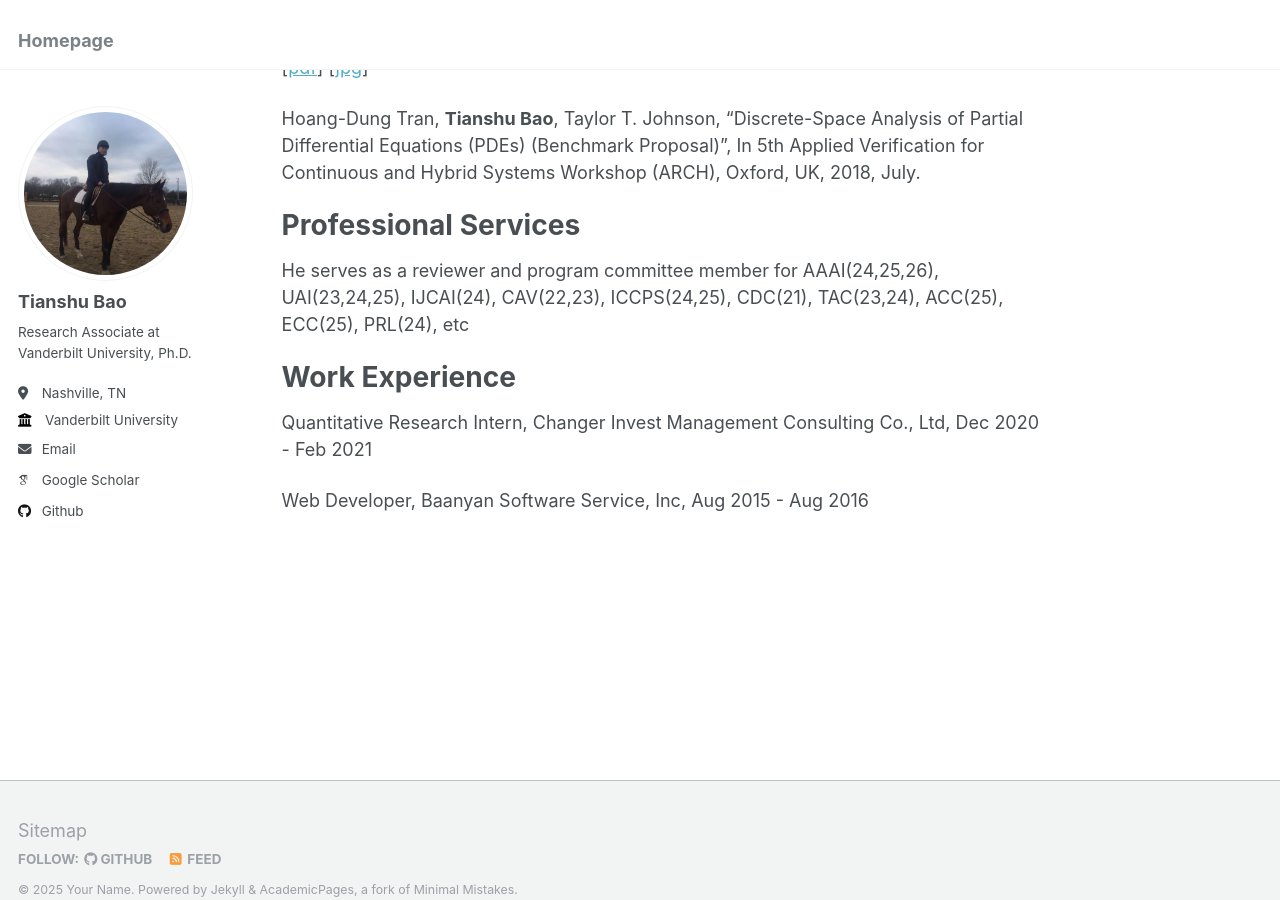
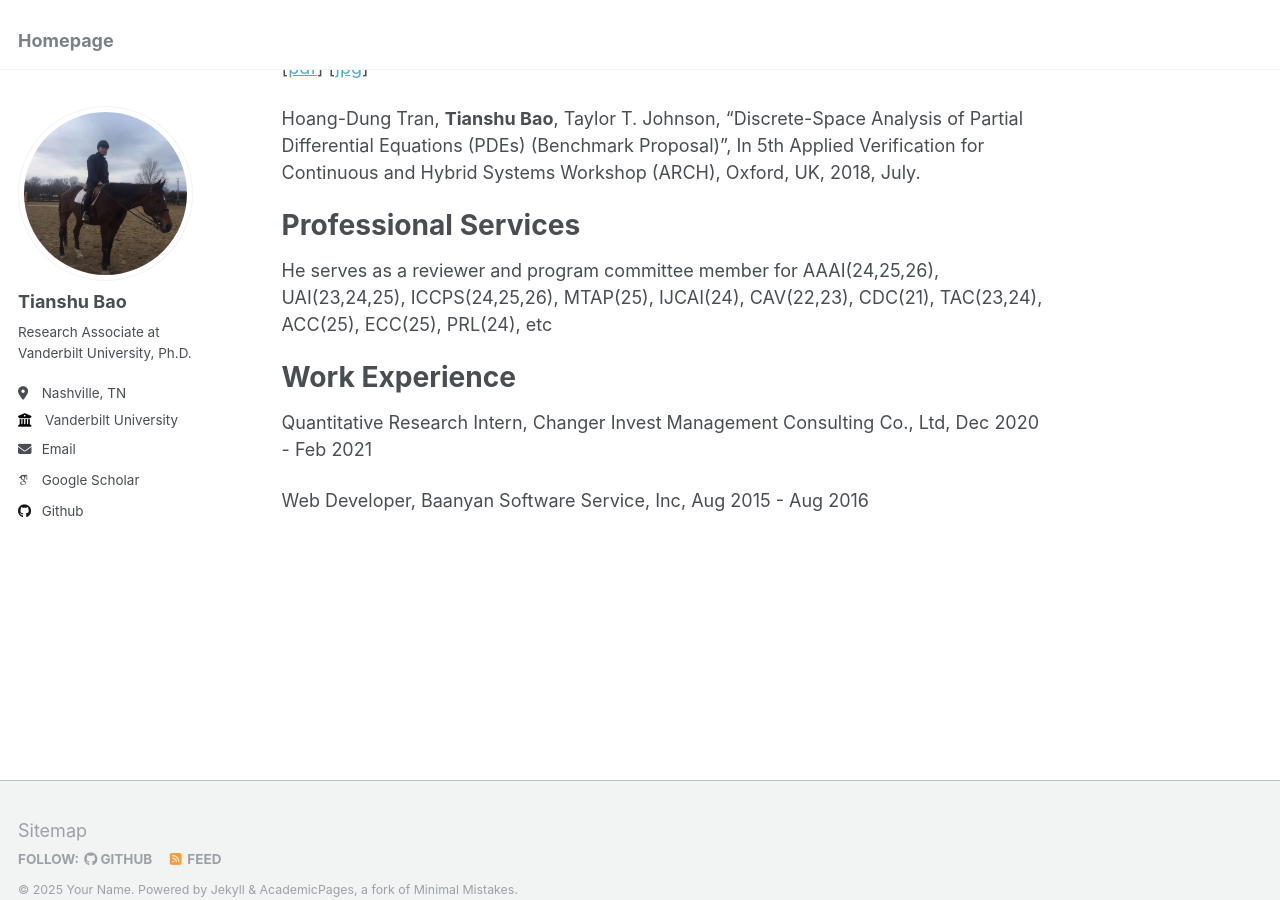
Before and after one commit to tianshubao1/tianshubao1.github.io, a Jekyll site: the page built from _pages/about.md, in a window 1280 px wide and 900 px high, scrolled down 984 px. Built offline with Jekyll 4.4.1, drawn with Linux system fonts in a browser that asks for light colours; some web fonts are replaced.

Commit message:
Update about.md

```diff
--- a/_pages/about.md
+++ b/_pages/about.md
@@ -27,7 +27,7 @@ Hoang-Dung Tran, **Tianshu Bao**, Taylor T. Johnson, "Discrete-Space Analysis of
 
 Professional Services
 ======
-He serves as a reviewer and program committee member for AAAI(24,25,26), UAI(23,24,25), IJCAI(24), CAV(22,23), ICCPS(24,25), CDC(21), TAC(23,24), ACC(25), ECC(25), PRL(24), etc
+He serves as a reviewer and program committee member for AAAI(24,25,26), UAI(23,24,25), ICCPS(24,25,26), MTAP(25), IJCAI(24), CAV(22,23), CDC(21), TAC(23,24), ACC(25), ECC(25), PRL(24), etc
 
 Work Experience
 ======
```
